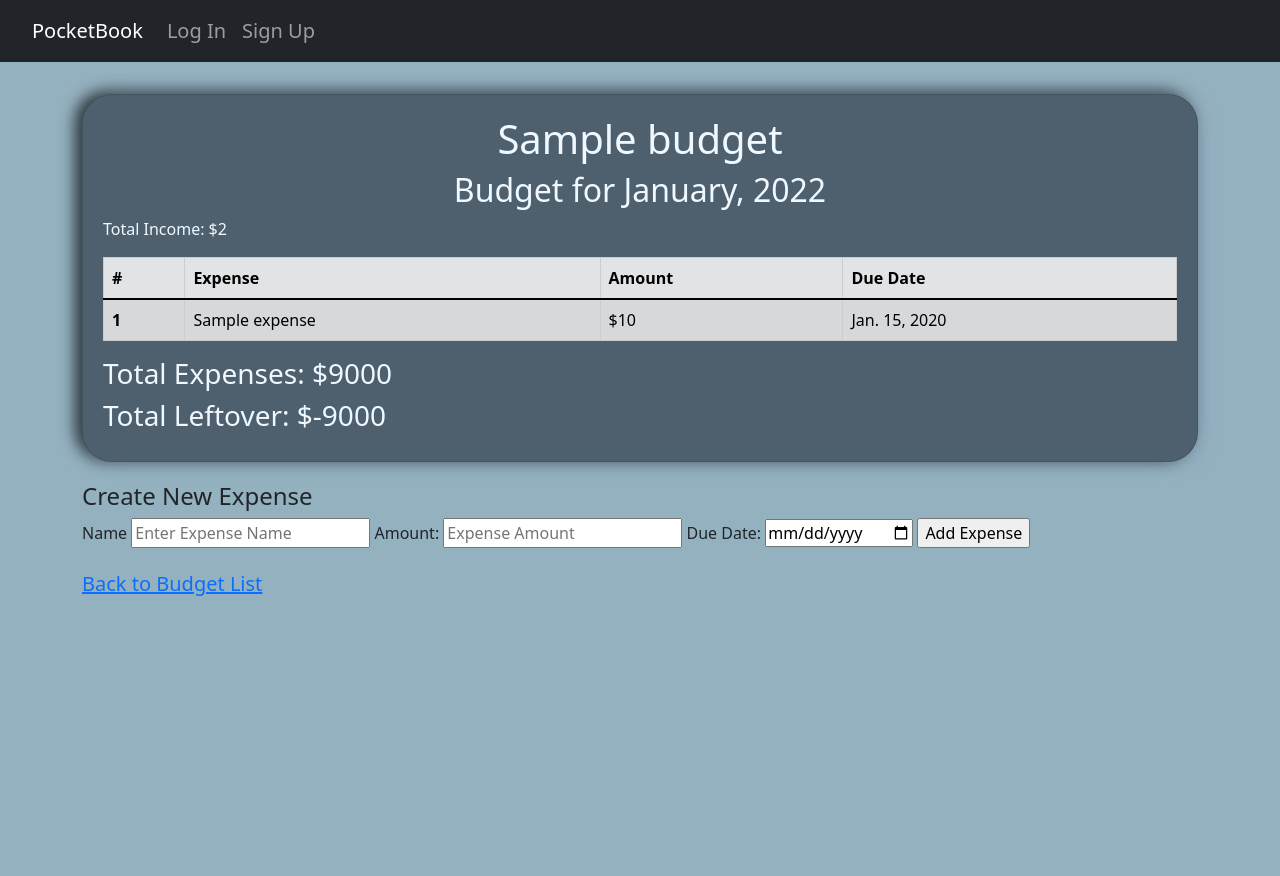
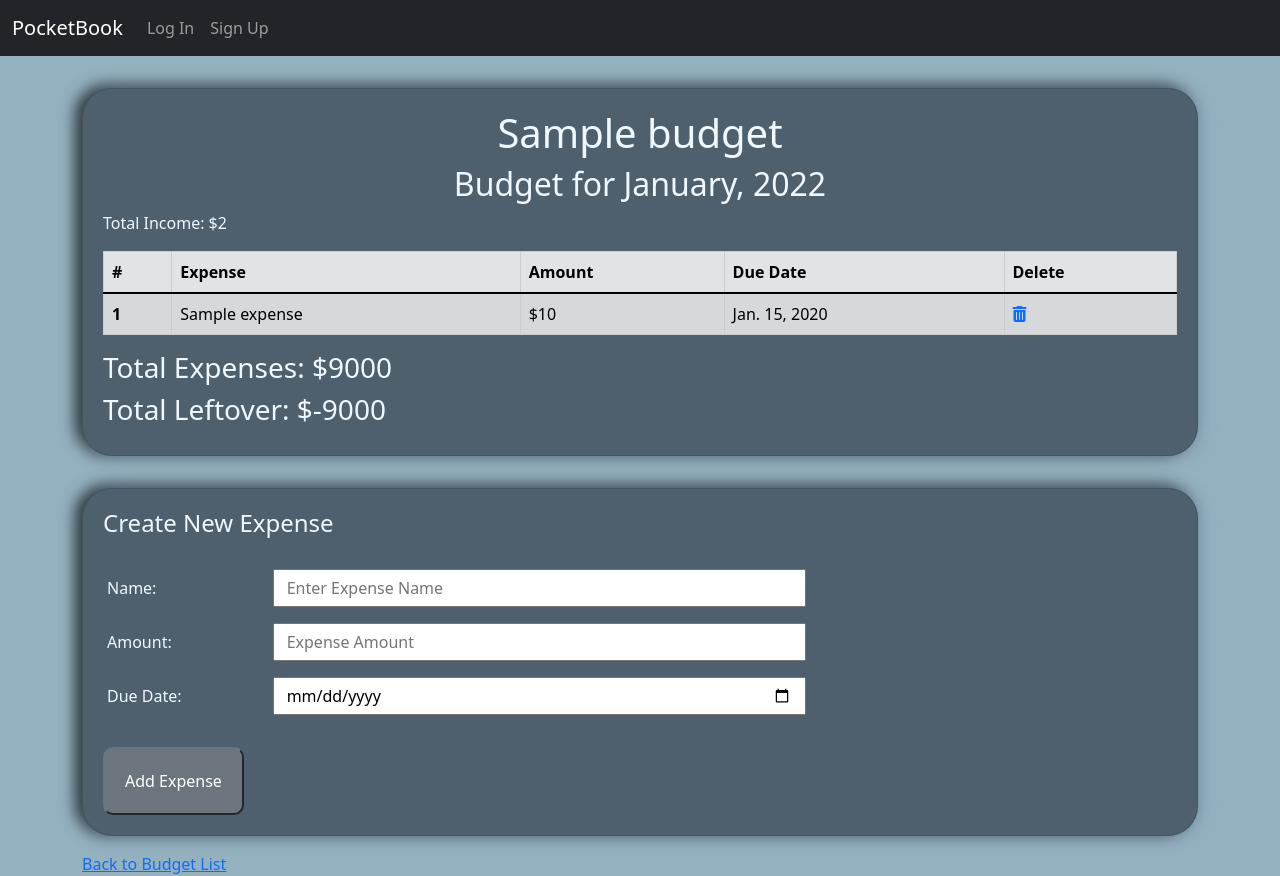
Before and after one commit to ttguitarnoob-dev/pocket-book, a Django app: template main_app/templates/budget_detail.html in a window 1280 px wide. Before the commit the page ends 596 px from the top, so only its background shows below. Run offline with Django 4.2, Linux system fonts and the light colour scheme; the template is opened without the code that fills it: values that come from a table or form of the project are taken from there, others are empty; tables that the repository leaves empty hold one stand-in row (values such as "Sample post"); parts of the project's set-up code (start-up, migrations or seed data) failed here and were passed over; some libraries are stand-ins or nearby versions.

Commit message:
styling done on most pages, added budget delete functionality, experimenting with expense delete functionality

```diff
--- a/main_app/static/styles/main.css
+++ b/main_app/static/styles/main.css
@@ -19,27 +19,36 @@ body {
 .mb-3 {
     margin-top: 20px;
 }
-.navbar {
+
+.budget-list a{
+    max-width: fit-content !important;
+}
+
+/* .navbar {
     display: flex;
 
 
 
-}
-nav {
+} */
+/* nav {
     width: 100%;
     padding: 20px;
     background-color: rgb(0, 0, 0);
-}
+} */
 
 
-.user-info {
+/* .user-info {
     display: flex;
     justify-content: flex-end;
     align-items: center;
+} */
+
+/* a {
+    color: white !important;
+    font-size: 20px;
+    text-decoration: none !important;
+} */
+
+.btn-secondary {
+    padding: 20px !important;
 }
-
-a {
-    color: white;
-    font-size: 20px;
-    text-decoration: none;
-}
--- a/main_app/templates/base.html
+++ b/main_app/templates/base.html
@@ -17,15 +17,16 @@
 <body>
     <nav class="navbar navbar-expand-lg navbar-dark bg-dark">
         <div class="container-fluid">
-          <a class="navbar-brand" href="{% url 'home' %}">PocketBook</a>
-          <button class="navbar-toggler" type="button" data-bs-toggle="collapse" data-bs-target="#navbarNav" aria-controls="navbarNav" aria-expanded="false" aria-label="Toggle navigation">
+            <a class="navbar-brand font-weight-bold" href="{% url 'home' %}">PocketBook</a>
+            <button class="navbar-toggler" type="button" data-bs-toggle="collapse" data-bs-target="#navbarNav"
+                aria-controls="navbarNav" aria-expanded="false" aria-label="Toggle navigation">
                 <span class="navbar-toggler-icon"></span>
             </button>
             <div class="collapse navbar-collapse" id="navbarNav">
                 <ul class="navbar-nav">
                     {% if user.is_authenticated %}
                     <li class="nav-item">
-                  <a class="nav-link disabled">Welcome, {{ user.username }}!&nbsp;&nbsp;&nbsp;&nbsp;&nbsp;&nbsp;&nbsp;&nbsp;|&nbsp;&nbsp;&nbsp;&nbsp;&nbsp;&nbsp;</a>
+                        <a class="nav-link disabled text-capitalize">Welcome, {{ user.username }}!&nbsp;&nbsp;&nbsp;&nbsp;&nbsp;&nbsp;&nbsp;&nbsp;|&nbsp;&nbsp;&nbsp;&nbsp;&nbsp;&nbsp;</a>
                     </li>
                     <li class="nav-item">
                         <a class="nav-link" aria-current="page" href="{% url 'create_budget' %}">New Budget</a>
@@ -91,6 +92,7 @@
     <script src="https://cdn.jsdelivr.net/npm/bootstrap@5.1.3/dist/js/bootstrap.bundle.min.js"
         integrity="sha384-ka7Sk0Gln4gmtz2MlQnikT1wXgYsOg+OMhuP+IlRH9sENBO0LRn5q+8nbTov4+1p"
         crossorigin="anonymous"></script>
+    <script src="https://kit.fontawesome.com/8466dce603.js" crossorigin="anonymous"></script>
 </body>
 
 </html>
--- a/main_app/templates/budget_detail.html
+++ b/main_app/templates/budget_detail.html
@@ -15,6 +15,7 @@
                 <th scope="col">Expense</th>
                 <th scope="col">Amount</th>
                 <th scope="col">Due Date</th>
+                <th scope="col">Delete</th>
             </tr>
         </thead>
         <tbody>
@@ -24,6 +25,7 @@
                 <td>{{expense.name}}</td>
                 <td>${{expense.amount}}</td>
                 <td>{{expense.due_date}}</td>
+                <td><a href="{% url 'expense_delete' expense.pk %}"><i class="fa-solid fa-trash-can"></i></a></td>
             </tr>
             {% empty %}
 
@@ -45,18 +47,27 @@
 <p>No expenses added yet. Use the form below to add an expense.</p>
 
 {% endfor %} -->
-<div class="mb-3">
-    <h4>Create New Expense</h4>
+<div class="card mb-3">
+    <h4 class="mb-4">Create New Expense</h4>
     <form method="post" action="{% url 'create_expense' budget.pk %}">
         {% csrf_token %}
-        <label for="name" class="form-label">Name</label>
-        <input type="text" name="name" id="name" placeholder="Enter Expense Name" required>
-        <label for="amount" class="form-label">Amount:</label>
-        <input type="number" name="amount" id="amount" placeholder="Expense Amount" required>
-        <label for="due_date" class="form-label">Due Date:</label>
-        <input type="date" name="due_date" id="due_date">
-        <input class="submit-btn" type="submit" value="Add Expense">
-
+        <div class="row g-3">
+            <div class="row mb-3 mt-4">
+                <label for="name" class="col-sm-2 col-form-label">Name:</label>
+                <input class="col-md-6" type="text" name="name" id="name" placeholder="Enter Expense Name" required>
+            </div>
+            <div class="row mb-3">
+                <label for="amount" class="col-sm-2 col-form-label">Amount:</label>
+                <input class="col-md-6" type="number" name="amount" id="amount" placeholder="Expense Amount" required>
+            </div>
+            <div class="row mb-3">
+                <label for="due_date" class="col-sm-2 col-form-label">Due Date:</label>
+                <input class="col-md-6" type="date" name="due_date" id="due_date">
+            </div>
+            <div class="col-12">
+                <input style="border-radius: 10px;" class="btn-secondary" type="submit" value="Add Expense">
+            </div>
+        </div>
     </form>
 </div>
 <a href="{% url 'budget_list' %}">Back to Budget List</a>
--- a/main_app/templates/home.html
+++ b/main_app/templates/home.html
@@ -2,6 +2,8 @@
 
 
 {% block content%}
-    <h1>There's no place like home</h1>
+    <h1>Welcome to PocketBook!</h1>
+    <hr>
+    <p>PocketBook is a simple monthly budget tool.  Go ahead and create an account.  Once that's done, you can </p>
 
 {% endblock %}
--- a/main_app/urls.py
+++ b/main_app/urls.py
@@ -9,5 +9,6 @@ urlpatterns = [
     path('budgets/<int:pk>/', views.BudgetDetail.as_view(), name='budget_details'),
     path('budgets/<int:pk>/update/', views.BudgetUpdate.as_view(), name="budget_update"),
     path('budgets/<int:pk>/delete', views.BudgetDelete.as_view(), name="budget_delete"),
-    path('budgets/<int:pk>/expenses/new', views.ExpenseCreate.as_view(), name='create_expense')
+    path('budgets/<int:pk>/expenses/new', views.ExpenseCreate.as_view(), name='create_expense'),
+    path('expenses/<int:pk>/delete', views.ExpenseDelete.as_view(), name="expense_delete"),
 ]
--- a/pocketbook/settings.py
+++ b/pocketbook/settings.py
@@ -26,7 +26,7 @@ SECRET_KEY = 'django-insecure-u**&44y#s+wi0-vapp5_(=7ylni+n_%chch*ga77k662e^3p3v
 # SECURITY WARNING: don't run with debug turned on in production!
 DEBUG = True
 
-ALLOWED_HOSTS = []
+ALLOWED_HOSTS = ['192.168.1.10', 'localhost']
 
 
 # Application definition
```
Also changed, not shown: main_app/templates/budget_delete_confirmation.html (+7 -1 lines), main_app/templates/budget_list.html (+10 -7 lines), main_app/templates/expense_delete_confirmation.html (added, +8 -0 lines), main_app/views.py (+8 -1 lines). Lines whose indentation alone changed are shown as unchanged.
